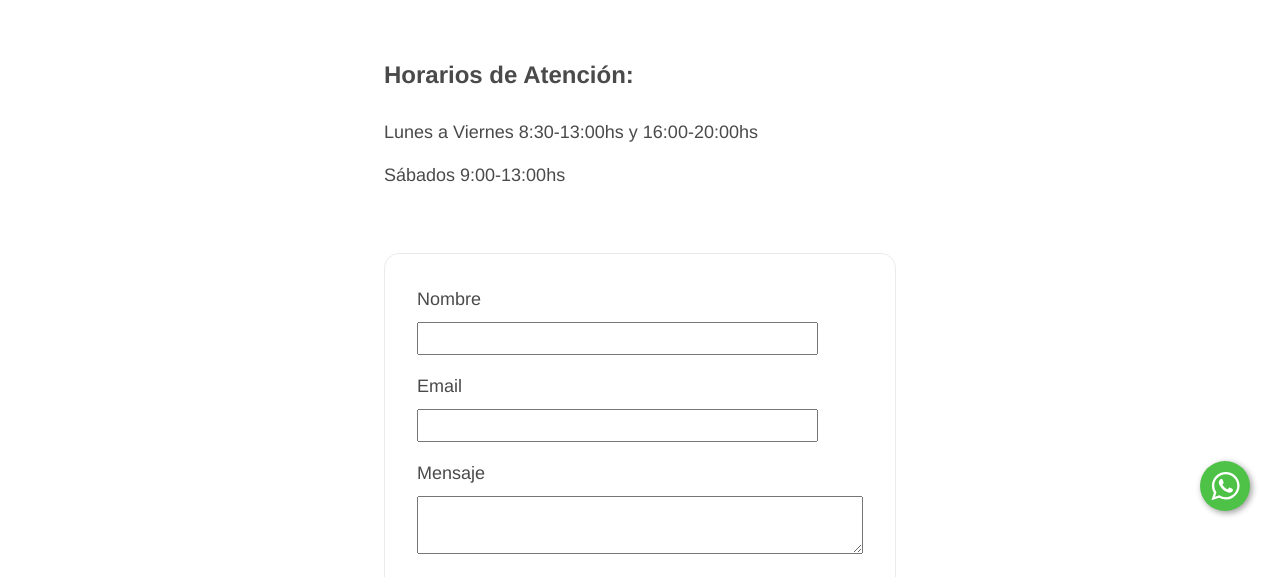
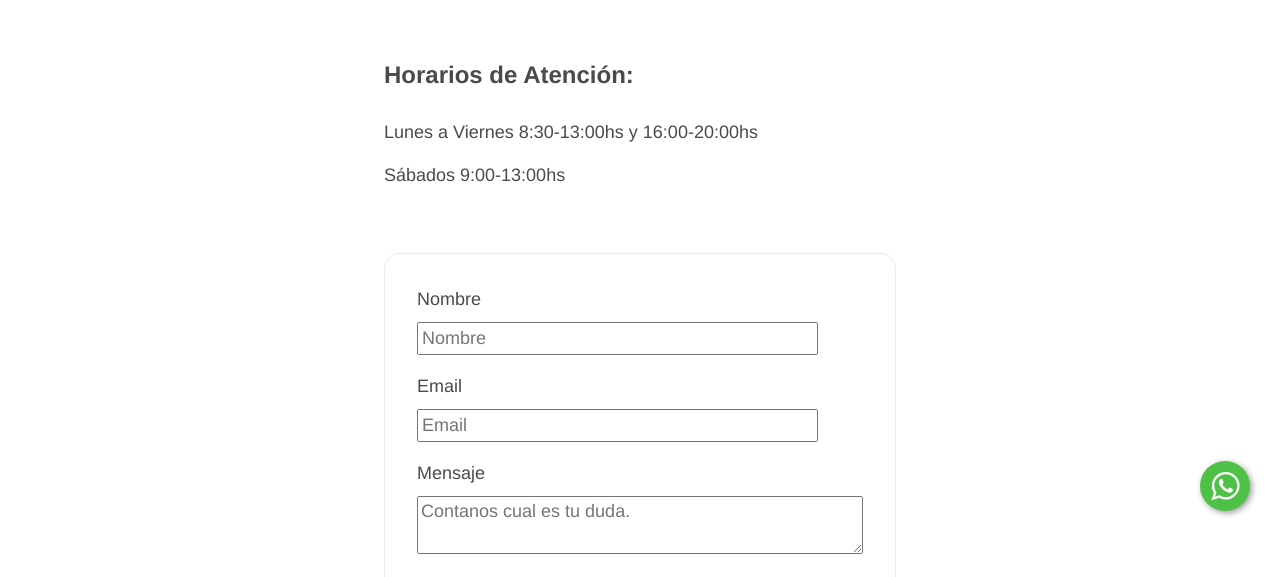
Before and after one commit to NicolasPazz/farmaciaMaffi-js, a plain HTML site: page sections/contacto.html in a window 1280 px wide. Shown: the part 189-766 px from the top of the page. Drawn offline with nearby package versions, Linux system fonts and the light colour scheme.

Commit message:
placeholders

```diff
--- a/sections/contacto.html
+++ b/sections/contacto.html
@@ -57,14 +57,14 @@
             <form>
                 <div>
                     <label for="nombre">Nombre</label>
-                    <input type="text" name="nombre" />
+                    <input type="text" name="nombre" placeholder="Nombre"/>
                 </div>
                 <label for="email">Email</label>
-                <input type="text" name="email" />
+                <input type="text" name="email" placeholder="Email"/>
                 <div>
                     <label for="mensaje">Mensaje</label>
                 </div>
-                <textarea type="text" name="mensaje"></textarea>
+                <textarea type="text" name="mensaje" placeholder="Contanos cual es tu duda."></textarea>
                 <div>
                     <label for="como">¿Cómo nos conociste?</label>
                 </div>
```
